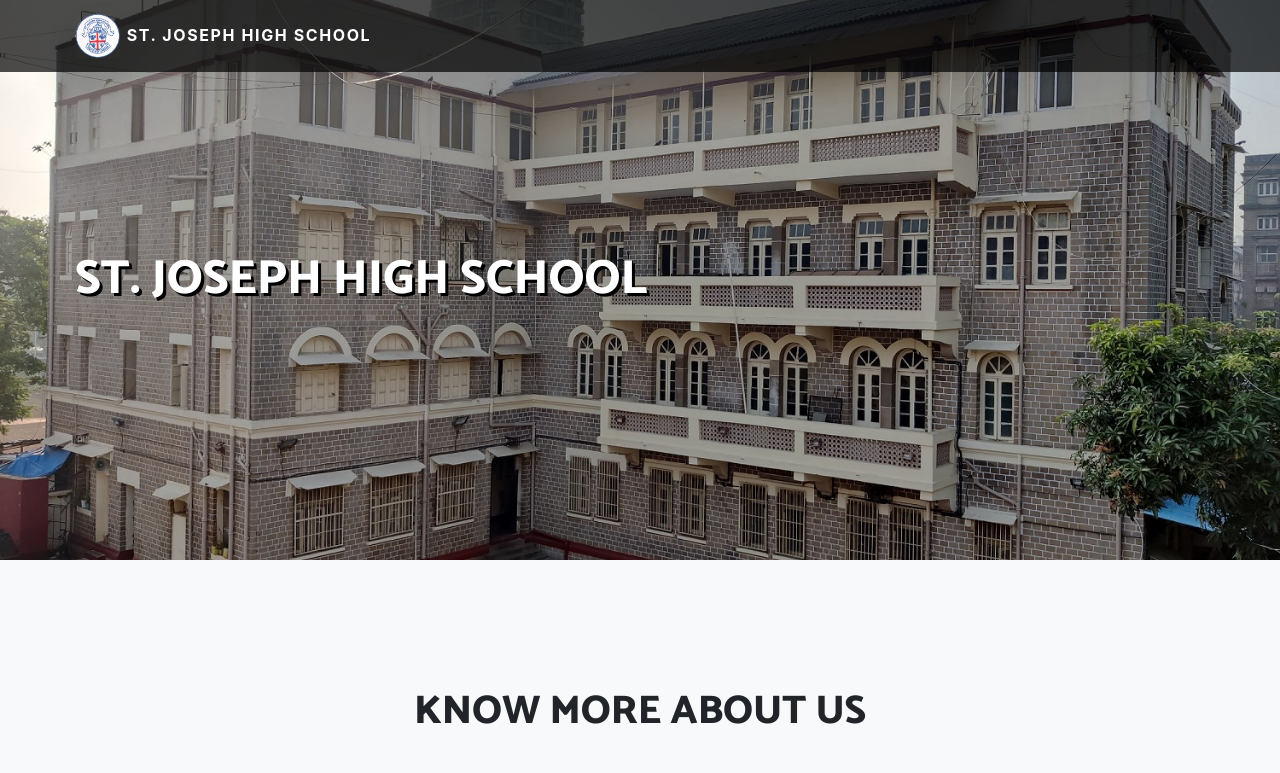
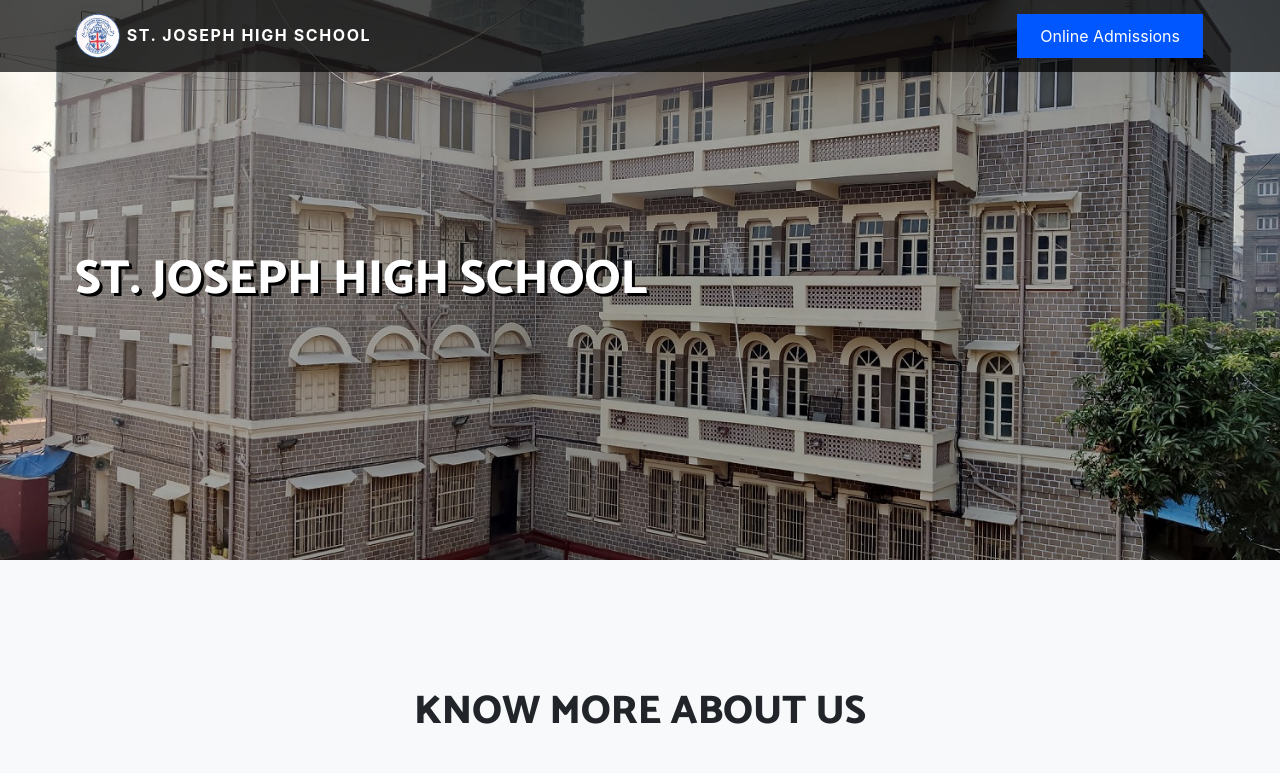
Before and after one commit to chelseadsouza/st-joseph-high-school-website, a website: page index.html in a window 1280 px wide. Shown: the top 773 px of the page. Drawn offline with Linux system fonts and the light colour scheme; files whose address does not match are found by name.

Commit message:
Added admission form

```diff
--- a/css/one-page-wonder.css
+++ b/css/one-page-wonder.css
@@ -6,6 +6,7 @@
 
 body {
   font-family: 'Lato';
+  overflow-x : hidden
 }
 
 h1,
@@ -690,3 +691,18 @@
   width: 8%;
   height: 8%;
 }
+
+.abutton {
+  background-color: #4CAF50; /* Green */
+  border: none;
+  color: white;
+  padding: 10px 23px;
+  text-align: center;
+  text-decoration: none;
+  display: inline-block;
+  font-size: 16px;
+  margin: 4px 2px;
+  cursor: pointer;
+}
+
+.button3 {background-color: #0057FF;} /* Blue */
--- a/index.html
+++ b/index.html
@@ -38,8 +38,8 @@
   <nav class="navbar navbar-expand-lg navbar-dark navbar-custom fixed-top">
     <div class="container">
       <a class="navbar-brand" href="#"><img class="shadow-lg imgs" src="img/logo.png" alt="logo" />  St. Joseph High School</a>
-      <button class="navbar-toggler" type="button" data-toggle="collapse" data-target="#navbarResponsive" aria-controls="navbarResponsive" aria-expanded="false" aria-label="Toggle navigation">
-        <span class="navbar-toggler-icon"></span>
+
+        <a href="https://intelliadmissions.org/schoolInfo/ST-JOSEPH--SCHOOL/SJHSUK"><button class="abutton button3">Online Admissions</button></a>
       </button>
 
     </div>
@@ -210,7 +210,7 @@
         <div class="col-lg-6">
           <div class="p-5">
             <h2 class="display-6">School Organization</h2>
-            <p>In the education of our students co-curricular and extra curricular activities playa vital part. A particular aspect of these activities is participation of the students in the School Management. Thus the student learns under the supervision of a teacher to do things for themselves and thus to view the practical side of important but abstract ideas of duty, co-operation and responsibility.</p>
+            <p>In the education of our students co-curricular and extra curricular activities plays a vital part. A particular aspect of these activities is participation of the students in the School Management. Thus the student learns under the supervision of a teacher to do things for themselves and thus to view the practical side of important but abstract ideas of duty, co-operation and responsibility.</p>
 
           </div>
         </div>
```
